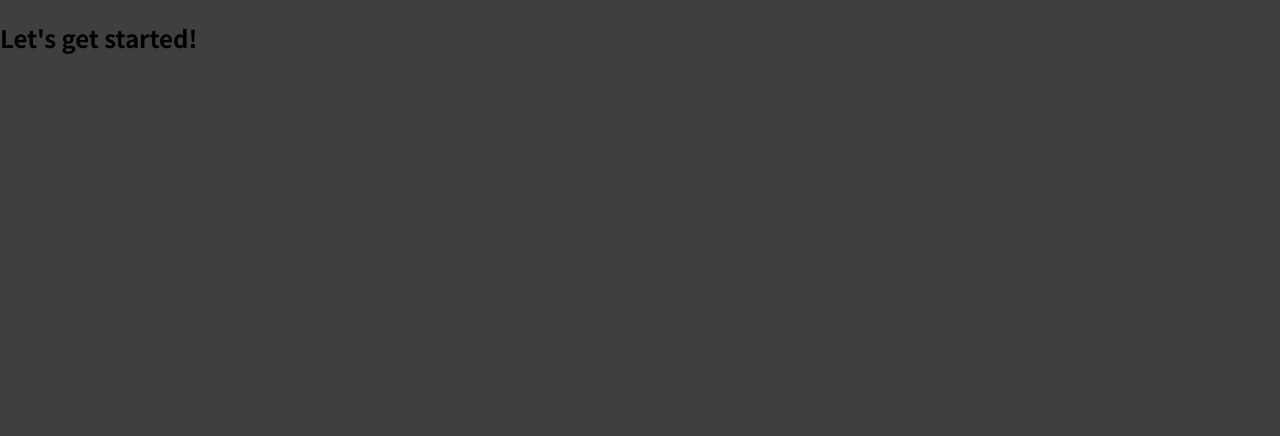
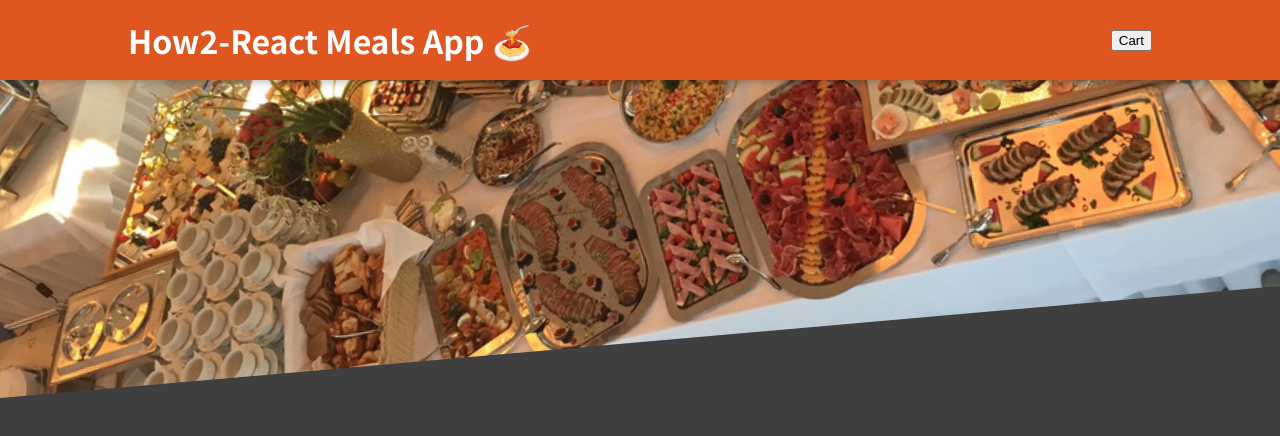
Before and after one commit to martinwachira/how2React-Redefined-2, a React (Create React App) app: page / in a window 1280 px wide. Shown: the top 436 px of the page. Built offline with nearby package versions, Linux system fonts and the light colour scheme.

Commit message:
sec-11 init food order app

```diff
--- a/src/App.js
+++ b/src/App.js
@@ -1,8 +1,11 @@
+import React from "react";
+import Header from "./components/Layout/Header/Header";
+
 function App() {
   return (
-    <div>
-      <h2>Let's get started!</h2>
-    </div>
+    <>
+      <Header />
+    </>
   );
 }
 
--- /dev/null
+++ b/src/components/Layout/Header/Header.js
@@ -0,0 +1,19 @@
+import React from "react";
+import mealsImg from "../../../assets/meals.jpg";
+import classes from "./Header.module.css";
+
+const Header = (props) => {
+  return (
+    <>
+      <header className={classes.header}>
+        <h1>How2-React Meals App 🍝</h1>
+        <button>Cart</button>
+      </header>
+      <div className={classes["main-image"]}>
+        <img src={mealsImg} alt="some delicious food" />
+      </div>
+    </>
+  );
+};
+
+export default Header;
--- /dev/null
+++ b/src/components/Layout/Header/Header.module.css
@@ -0,0 +1,29 @@
+.header {
+  position: fixed;
+  top: 0;
+  left: 0;
+  width: 100%;
+  height: 5rem;
+  background-color: #df5620;
+  color: white;
+  display: flex;
+  justify-content: space-between;
+  align-items: center;
+  padding: 0 10%;
+  box-shadow: 0 2px 8px rgba(0, 0, 0, 0.25);
+  z-index: 10;
+}
+
+.main-image {
+  width: 100%;
+  height: 25rem;
+  z-index: 0;
+  overflow: hidden;
+}
+
+.main-image img {
+  width: 110%;
+  height: 100%;
+  object-fit: cover;
+  transform: rotateZ(-5deg) translateY(-4rem) translateX(-1rem);
+}
```
Also changed, not shown: src/assets/meals.jpg (added), 1 other file (tests, documents, lock files or other folders).
